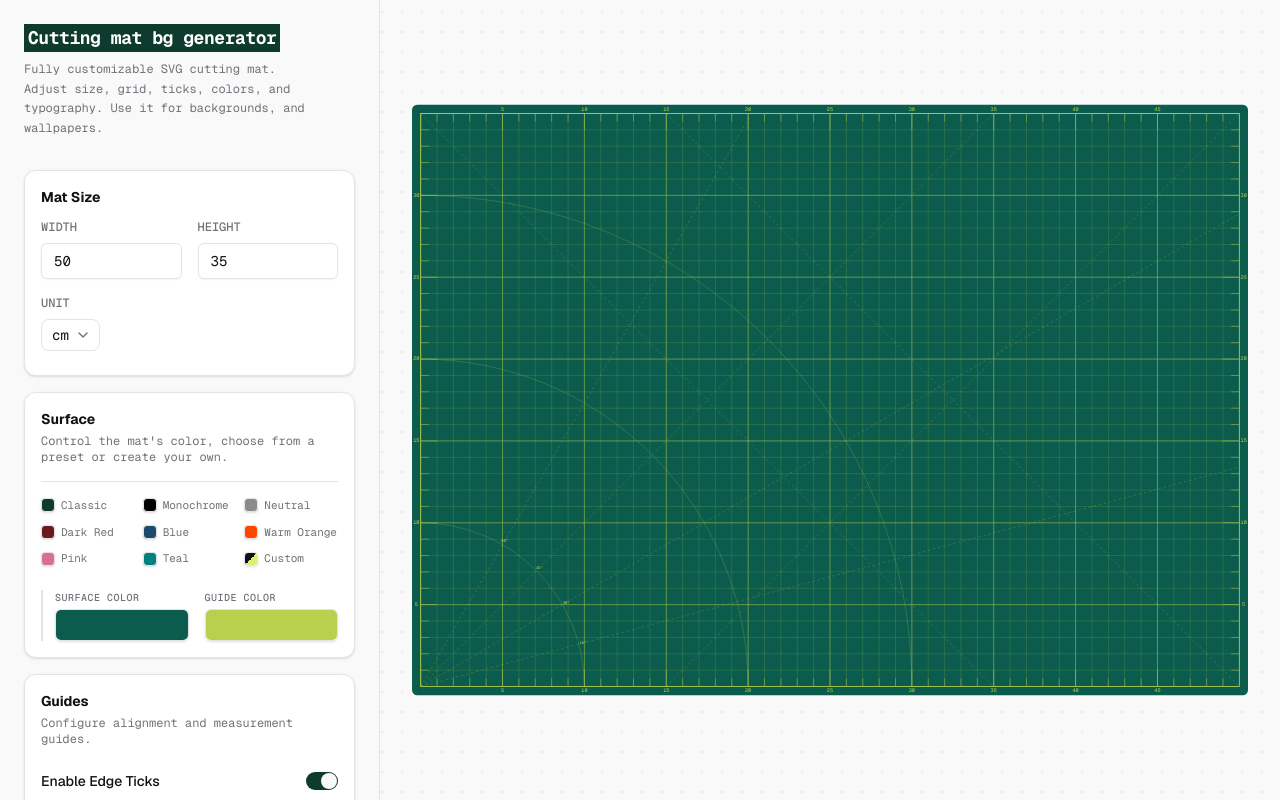
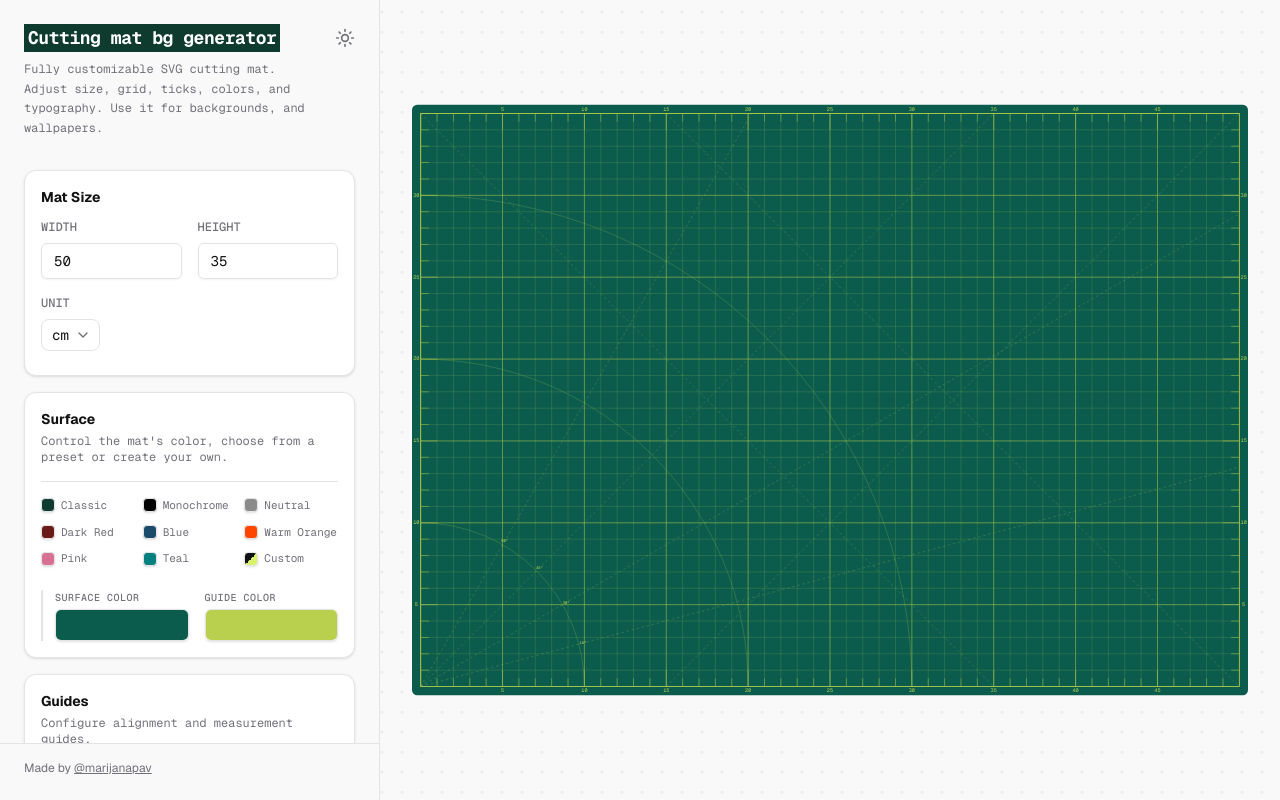
Before and after one commit to codewithdhruba01/Cutting_Mat, a Next.js app: page / in a window 1280 px wide. Built offline with nearby package versions, Linux system fonts and the light colour scheme.

Commit message:
Refactor sidebar components for improved structure and responsiveness; update settings handling in various controls

```diff
--- a/src/app/page.tsx
+++ b/src/app/page.tsx
@@ -1,15 +1,47 @@
 "use client";
 
 import { SettingsProvider } from "@/hooks/useSettings";
-import { Sidebar } from "@/components/sidebar/Sidebar";
+import { Sidebar, SidebarHeader, SidebarContent } from "@/components/sidebar/Sidebar";
 import { PreviewArea } from "@/components/preview/PreviewArea";
+import { Drawer, DrawerContent, DrawerTrigger, DrawerTitle, DrawerHeader } from "@/components/ui/drawer";
 
 export default function Home() {
   return (
     <SettingsProvider>
-      <main className="flex h-screen w-screen fixed inset-0 overflow-hidden bg-background">
-        <Sidebar />
-        <PreviewArea />
+      <main className="flex flex-col lg:flex-row h-[100dvh] w-screen fixed inset-0 overflow-hidden bg-background">
+
+        {/* Desktop Sidebar */}
+        <Sidebar className="hidden lg:flex" />
+
+        {/* Mobile Header */}
+        <div className="lg:hidden p-6 pb-4 z-10 bg-background border-b border-border/10 shrink-0">
+          <SidebarHeader />
+        </div>
+
+        {/* Main Preview Area */}
+        <div className="flex-1 lg:flex-1 relative overflow-hidden min-h-0">
+          <PreviewArea />
+        </div>
+
+        {/* Mobile Footer */}
+        <div className="lg:hidden p-6 bg-background border-t border-border/10 flex flex-col items-center gap-4 z-10 shrink-0">
+          <Drawer>
+            <DrawerTrigger className="w-full bg-[#1c1c1c] text-white hover:bg-[#2c2c2c] transition-colors h-14 rounded-xl text-md font-medium border border-border/30">
+              Customize
+            </DrawerTrigger>
+            <DrawerContent className="max-h-[85dvh] bg-background">
+              <DrawerHeader className="sr-only">
+                <DrawerTitle>Customize Mat</DrawerTitle>
+              </DrawerHeader>
+              <div className="overflow-y-auto p-4 flex flex-col">
+                <SidebarContent />
+              </div>
+            </DrawerContent>
+          </Drawer>
+          <p className="text-xs text-muted-foreground">
+            Made by <a href="#" className="underline hover:text-foreground transition-colors">@marijanapav</a>
+          </p>
+        </div>
       </main>
     </SettingsProvider>
   );
--- a/src/components/sidebar/ExportControl.tsx
+++ b/src/components/sidebar/ExportControl.tsx
@@ -1,7 +1,7 @@
 "use client";
 
 import { Button } from "@/components/ui/button";
-import { Download, Image as ImageIcon, FileCode, RefreshCcw } from "lucide-react";
+import { Image as ImageIcon, FileCode, RefreshCcw } from "lucide-react";
 import { useSettings } from "@/hooks/useSettings";
 import { toPng } from 'html-to-image';
 import { saveAs } from 'file-saver';
--- a/src/components/sidebar/GridControl.tsx
+++ b/src/components/sidebar/GridControl.tsx
@@ -61,7 +61,7 @@ export function GridControl() {
             </div>
             <Slider
               value={[grid.opacity]}
-              onValueChange={(val: any) => handleChange('opacity', Array.isArray(val) ? val[0] : val)}
+              onValueChange={(val: readonly number[] | number) => handleChange('opacity', Array.isArray(val) ? val[0] : val)}
               min={0}
               max={1}
               step={0.01}
@@ -75,7 +75,7 @@ export function GridControl() {
             </div>
             <Slider
               value={[grid.majorThickness]}
-              onValueChange={(val: any) => handleChange('majorThickness', Array.isArray(val) ? val[0] : val)}
+              onValueChange={(val: readonly number[] | number) => handleChange('majorThickness', Array.isArray(val) ? val[0] : val)}
               min={0.1}
               max={10}
               step={0.1}
@@ -89,7 +89,7 @@ export function GridControl() {
             </div>
             <Slider
               value={[grid.minorThickness]}
-              onValueChange={(val: any) => handleChange('minorThickness', Array.isArray(val) ? val[0] : val)}
+              onValueChange={(val: readonly number[] | number) => handleChange('minorThickness', Array.isArray(val) ? val[0] : val)}
               min={0.1}
               max={10}
               step={0.1}
--- a/src/components/sidebar/OtherControls.tsx
+++ b/src/components/sidebar/OtherControls.tsx
@@ -9,7 +9,7 @@ export function EdgeTicksControl() {
   const { settings, updateSettings } = useSettings();
   const { edgeTicks } = settings;
 
-  const handleChange = (field: string, val: any) => {
+  const handleChange = (field: string, val: number | boolean) => {
     updateSettings(prev => ({
       ...prev,
       edgeTicks: { ...prev.edgeTicks, [field]: val }
@@ -42,7 +42,7 @@ export function NumericGuidesControl() {
   const { settings, updateSettings } = useSettings();
   const { numericGuides } = settings;
 
-  const handleChange = (field: string, val: any) => {
+  const handleChange = (field: string, val: number | boolean) => {
     updateSettings(prev => ({
       ...prev,
       numericGuides: { ...prev.numericGuides, [field]: val }
--- a/src/components/sidebar/Sidebar.tsx
+++ b/src/components/sidebar/Sidebar.tsx
@@ -1,10 +1,12 @@
 "use client";
 
+import { Sun } from "lucide-react";
 import { MatSizeControl } from "./MatSizeControl";
 import { ColorControl } from "./ColorControl";
 import { GridControl } from "./GridControl";
 import { EdgeTicksControl, NumericGuidesControl, AdditionalGuidesControl } from "./OtherControls";
 import { ExportControl } from "./ExportControl";
+import { cn } from "@/lib/utils";
 
 function Card({ title, children, description }: { title: string, children: React.ReactNode, description?: string }) {
   return (
@@ -16,12 +18,10 @@ function Card({ title, children, description }: { title: string, children: React
   );
 }
 
-export function Sidebar() {
+export function SidebarHeader() {
   return (
-    <div className="w-[380px] flex-shrink-0 h-full bg-background border-r flex flex-col z-20">
-      <div className="flex-1 overflow-y-auto p-6">
-
-        <div className="mb-8">
+    <div className="flex justify-between items-start">
+      <div>
         <h1 className="text-lg font-bold font-mono tracking-tight text-white bg-[#0f3b2e] inline-block px-1 mb-2">
           Cutting mat bg generator
         </h1>
@@ -30,7 +30,16 @@ export function Sidebar() {
           Adjust size, grid, ticks, colors, and typography. Use it for backgrounds, and wallpapers.
         </p>
       </div>
+      <button className="text-muted-foreground hover:text-foreground mt-1 ml-4">
+        <Sun className="h-5 w-5" />
+      </button>
+    </div>
+  );
+}
 
+export function SidebarContent() {
+  return (
+    <>
       <Card title="Mat Size">
         <MatSizeControl />
       </Card>
@@ -51,7 +60,27 @@ export function Sidebar() {
       <Card title="Export">
         <ExportControl />
       </Card>
+    </>
+  );
+}
 
+export function Sidebar({ className }: { className?: string }) {
+  return (
+    <div className={cn("w-[380px] flex-shrink-0 h-full bg-background border-r flex flex-col z-20", className)}>
+      <div className="flex-1 overflow-y-auto p-6">
+
+        <div className="mb-8">
+          <SidebarHeader />
+        </div>
+
+        <SidebarContent />
+
+      </div>
+
+      <div className="p-6 pt-4 border-t text-left">
+         <p className="text-xs text-muted-foreground">
+            Made by <a href="#" className="underline">@marijanapav</a>
+         </p>
       </div>
     </div>
   );
--- a/src/components/svg/SvgMat.tsx
+++ b/src/components/svg/SvgMat.tsx
@@ -13,7 +13,7 @@ export function SvgMat() {
   const widthPx = unitToPixels(width, unit);
   const heightPx = unitToPixels(height, unit);
 
-  const { padding, innerMargin, outerMargin, roundedCorners, thickness } = settings.border;
+  const { padding, roundedCorners, thickness } = settings.border;
 
   // Determine background fill
   let bgFill = settings.surfaceColors.custom;
--- a/src/components/svg/SvgNumbers.tsx
+++ b/src/components/svg/SvgNumbers.tsx
@@ -14,7 +14,7 @@ export function SvgNumbers({ settings, widthPx, heightPx }: Props) {
   const majorPx = unitToPixels(settings.grid.majorSize, unit);
   const { top, bottom, left, right, fontSize, fontFamily, fontColor, fontWeight } = settings.numericGuides;
 
-  const labels: { x: number; y: number; text: string; anchor: "start" | "end" | "middle"; baseline: string }[] = [];
+  const labels: { x: number; y: number; text: string; anchor: "start" | "end" | "middle"; baseline: "middle" }[] = [];
 
   const margin = 10; // offset from the edge
 
@@ -60,7 +60,7 @@ export function SvgNumbers({ settings, widthPx, heightPx }: Props) {
           x={lbl.x}
           y={lbl.y}
           textAnchor={lbl.anchor}
-          alignmentBaseline={lbl.baseline as any}
+          alignmentBaseline={lbl.baseline}
         >
           {lbl.text}
         </text>
--- a/src/hooks/useSettings.tsx
+++ b/src/hooks/useSettings.tsx
@@ -22,6 +22,7 @@ export function SettingsProvider({ children }: { children: ReactNode }) {
     try {
       const stored = localStorage.getItem("cutting-mat-settings");
       if (stored) {
+        // eslint-disable-next-line react-hooks/set-state-in-effect
         setSettings({ ...defaultSettings, ...JSON.parse(stored) });
       }
     } catch (e) {
```
Lines whose indentation alone changed are shown as unchanged.
